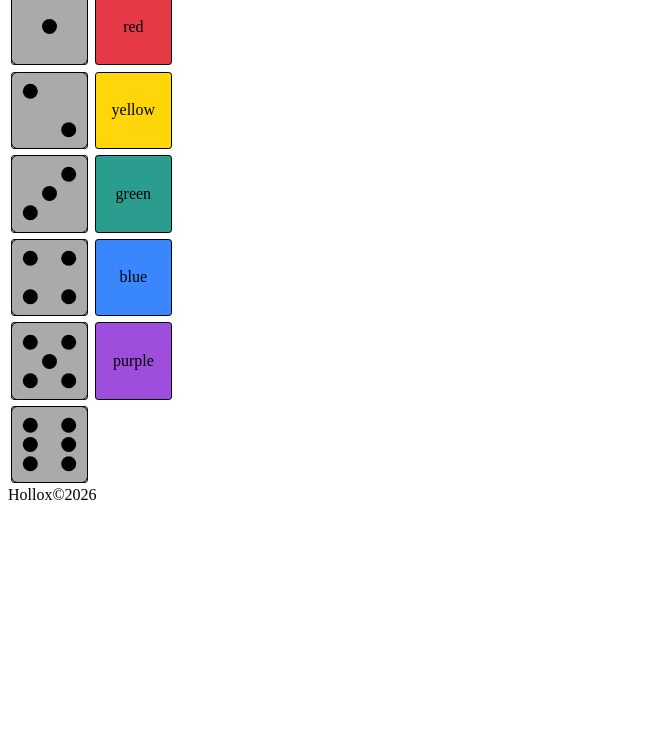
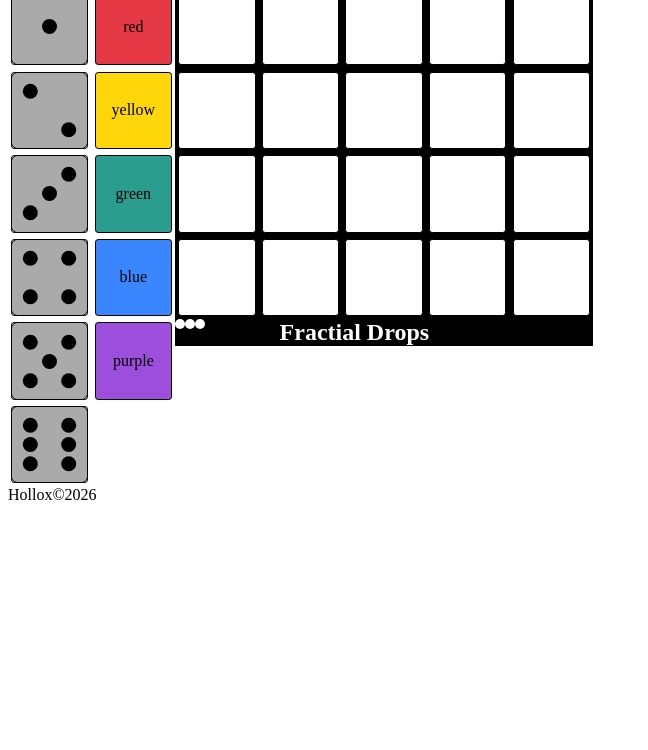
Before and after one commit to tsawyer999/sagrada-editor, a website: page source/index.html in a window 1280 px wide. Shown: the part 50-800 px from the top of the page, without its empty margins (0-648 px from the left). Drawn offline with Linux system fonts and the light colour scheme.

Commit message:
feature: add title card

```diff
--- a/source/css/app.css
+++ b/source/css/app.css
@@ -16,6 +16,35 @@ div
 .vertical-container {
     display: flex;
     flex-direction: column;
+}
+
+.card {
+    background-color: black;
+    justify-content: center;
+}
+
+.card .dice{
+    background-color: white;
+}
+
+.card .title {
+    color: white;
+    margin-left: 25%;
+    text-transform: capitalize;
+}
+
+.card .difficulty {
+    color: white;
+    display: flex;
+    flex-direction: row;
+    position: absolute;
+}
+
+.card .difficulty-dot {
+    border-radius: 50%;
+    background-color: white;
+    width: 10px;
+    height: 10px;
 }
 
 .dice {
--- a/source/index.html
+++ b/source/index.html
@@ -41,8 +41,45 @@
                 <div class="dice dice-blue">blue</div>
                 <div class="dice dice-purple">purple</div>
             </div>
-            <div class="col">
-                EDITOR
+            <div class="vertical-container">
+                <div class="card">
+                    <div class="horizontal-container">
+                        <div class="dice"></div>
+                        <div class="dice"></div>
+                        <div class="dice"></div>
+                        <div class="dice"></div>
+                        <div class="dice"></div>
+                    </div>
+                    <div class="horizontal-container">
+                        <div class="dice"></div>
+                        <div class="dice"></div>
+                        <div class="dice"></div>
+                        <div class="dice"></div>
+                        <div class="dice"></div>
+                    </div>
+                    <div class="horizontal-container">
+                        <div class="dice"></div>
+                        <div class="dice"></div>
+                        <div class="dice"></div>
+                        <div class="dice"></div>
+                        <div class="dice"></div>
+                    </div>
+                    <div class="horizontal-container">
+                        <div class="dice"></div>
+                        <div class="dice"></div>
+                        <div class="dice"></div>
+                        <div class="dice"></div>
+                        <div class="dice"></div>
+                    </div>
+                    <div class="horizontal-container">
+                        <div class="title">fractial drops</div>
+                        <div class="difficulty">
+                            <div class="difficulty-dot"></div>
+                            <div class="difficulty-dot"></div>
+                            <div class="difficulty-dot"></div>
+                        </div>
+                    </div>
+                </div>
             </div>
         </div>
     </div>
```
